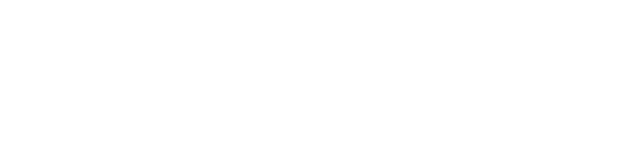
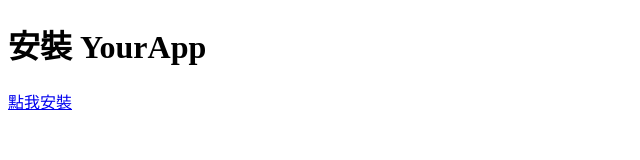
Before and after one commit to ann123-321/sbms_install, a plain HTML site: page index.html in a window 1280 px wide. Shown: the whole page, without its empty margins (0-640 px from the left). Drawn offline with Linux system fonts and the light colour scheme.

Commit message:
Release 1.1.0

```diff
--- a/index.html
+++ b/index.html
@@ -3,12 +3,15 @@
 
 <head>
     <meta charset="UTF-8">
-    <meta name="viewport" content="width=device-width, initial-scale=1.0">
-    <title>Hello World!!!!</title>
+    <title>Download YourApp</title>
 </head>
 
 <body>
-
+    <h1>安裝 YourApp</h1>
+    <p>
+        <a
+            href="itms-services://?action=download-manifest&url=https://ann123-321.github.io/sbms_install/manifest.plist">點我安裝</a>
+    </p>
 </body>
 
 </html>
```
Also changed, not shown: icon.png (added), 3 other files.
